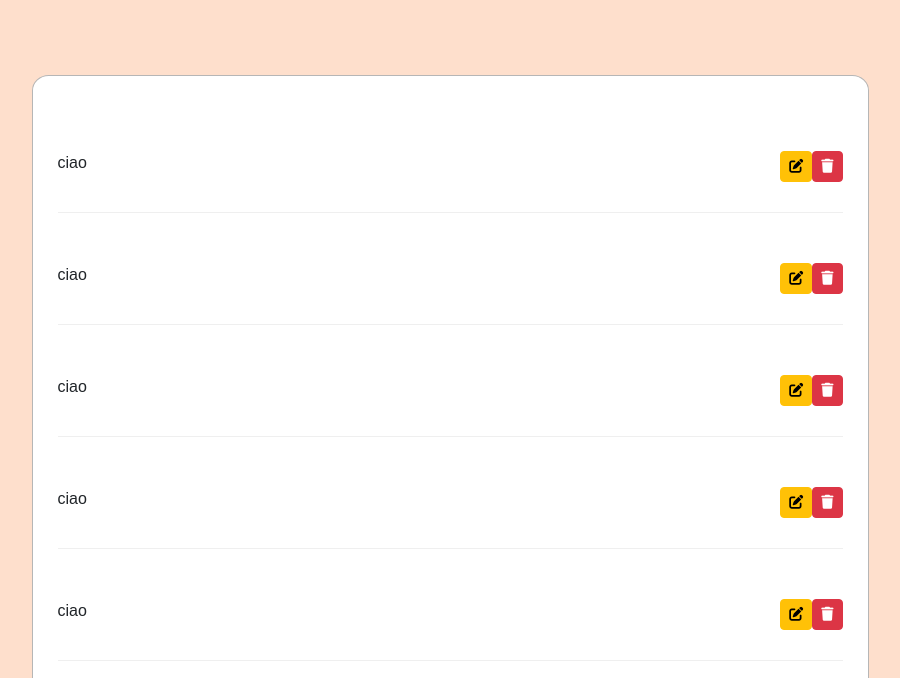
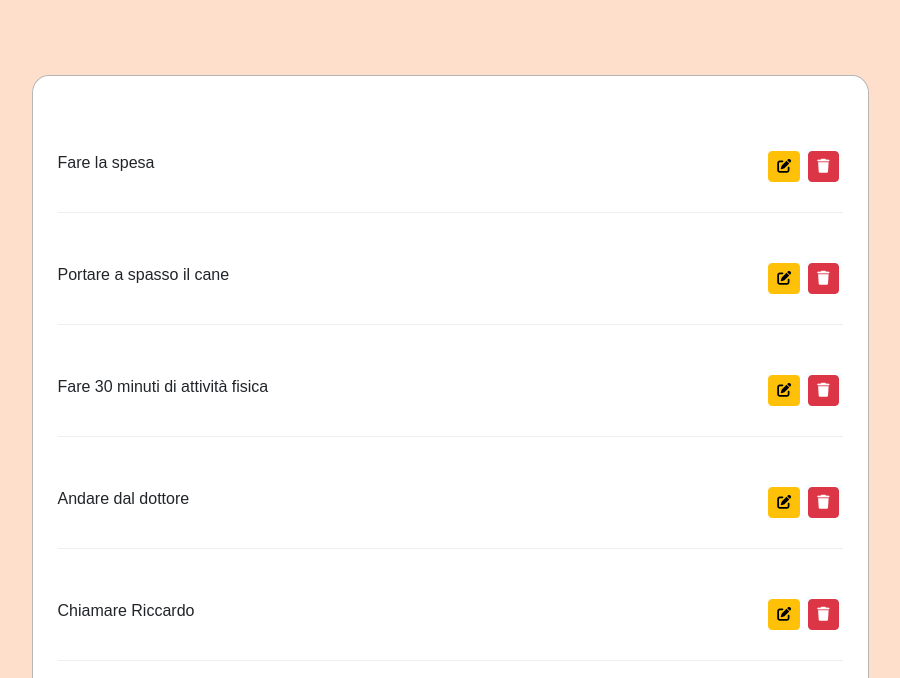
Before and after one commit to Francesco-Alquati/vue-todolist, a plain HTML site: page index.html in a window 1280 px wide. Shown: the part 111-789 px from the top of the page, without its empty margins (190-1090 px from the left). Drawn offline with nearby package versions, Linux system fonts and the light colour scheme.

Commit message:
[UPD] Printed in HTML the todolist with the text of the tasks

```diff
--- a/index.html
+++ b/index.html
@@ -25,91 +25,16 @@
                     <div class="col-12">
                         <div class="todo-list">
                             <ul class="list-unstyled">
-                                <li>
+                                <li v-for="task,index in todolist">
                                     <div class="d-flex justify-content-between">
                                         <div>
-                                            ciao
+                                            {{ task.Text }}
                                         </div>
                                         <div class="buttons">
-                                            <button class="btn btn-sm btn-square btn-warning">
+                                            <button class="btn btn-sm btn-square btn-warning mx-1">
                                                 <i class="fas fa-edit"></i>
                                             </button>
-                                            <button class="btn btn-sm btn-square btn-danger">
-                                                <i class="fas fa-trash"></i>
-                                            </button>
-                                        </div>
-                                    </div>
-                                </li>
-                                <li>
-                                    <div class="d-flex justify-content-between">
-                                        <div>
-                                            ciao
-                                        </div>
-                                        <div class="buttons">
-                                            <button class="btn btn-sm btn-square btn-warning">
-                                                <i class="fas fa-edit"></i>
-                                            </button>
-                                            <button class="btn btn-sm btn-square btn-danger">
-                                                <i class="fas fa-trash"></i>
-                                            </button>
-                                        </div>
-                                    </div>
-                                </li>
-                                <li>
-                                    <div class="d-flex justify-content-between">
-                                        <div>
-                                            ciao
-                                        </div>
-                                        <div class="buttons">
-                                            <button class="btn btn-sm btn-square btn-warning">
-                                                <i class="fas fa-edit"></i>
-                                            </button>
-                                            <button class="btn btn-sm btn-square btn-danger">
-                                                <i class="fas fa-trash"></i>
-                                            </button>
-                                        </div>
-                                    </div>
-                                </li>
-                                <li>
-                                    <div class="d-flex justify-content-between">
-                                        <div>
-                                            ciao
-                                        </div>
-                                        <div class="buttons">
-                                            <button class="btn btn-sm btn-square btn-warning">
-                                                <i class="fas fa-edit"></i>
-                                            </button>
-                                            <button class="btn btn-sm btn-square btn-danger">
-                                                <i class="fas fa-trash"></i>
-                                            </button>
-                                        </div>
-                                    </div>
-                                </li>
-                                <li>
-                                    <div class="d-flex justify-content-between">
-                                        <div>
-                                            ciao
-                                        </div>
-                                        <div class="buttons">
-                                            <button class="btn btn-sm btn-square btn-warning">
-                                                <i class="fas fa-edit"></i>
-                                            </button>
-                                            <button class="btn btn-sm btn-square btn-danger">
-                                                <i class="fas fa-trash"></i>
-                                            </button>
-                                        </div>
-                                    </div>
-                                </li>
-                                <li>
-                                    <div class="d-flex justify-content-between">
-                                        <div>
-                                            ciao
-                                        </div>
-                                        <div class="buttons">
-                                            <button class="btn btn-sm btn-square btn-warning">
-                                                <i class="fas fa-edit"></i>
-                                            </button>
-                                            <button class="btn btn-sm btn-square btn-danger">
+                                            <button class="btn btn-sm btn-square btn-danger mx-1">
                                                 <i class="fas fa-trash"></i>
                                             </button>
                                         </div>
--- a/js/script.js
+++ b/js/script.js
@@ -1,37 +1,37 @@
 const todo = [
     {
         id: 1,
-        Text:'ciao',
+        Text:'Fare la spesa',
         done: false
     },
     {
         id: 2,
-        Text:'ciao',
+        Text:'Portare a spasso il cane',
         done: false
     },
     {
         id: 3,
-        Text:'ciao',
+        Text:'Fare 30 minuti di attività fisica',
         done: true
     },
     {
         id: 4,
-        Text:'ciao',
+        Text:'Andare dal dottore',
         done: false
     },
     {
         id: 5,
-        Text:'ciao',
+        Text:'Chiamare Riccardo',
         done: false
     },
     {
         id: 6,
-        Text:'ciao',
+        Text:'Andare dal parrucchiere',
         done: true
     },
     {
         id: 7,
-        Text:'ciao',
+        Text:'Preparare la cena',
         done: true
     }
 ]
```
